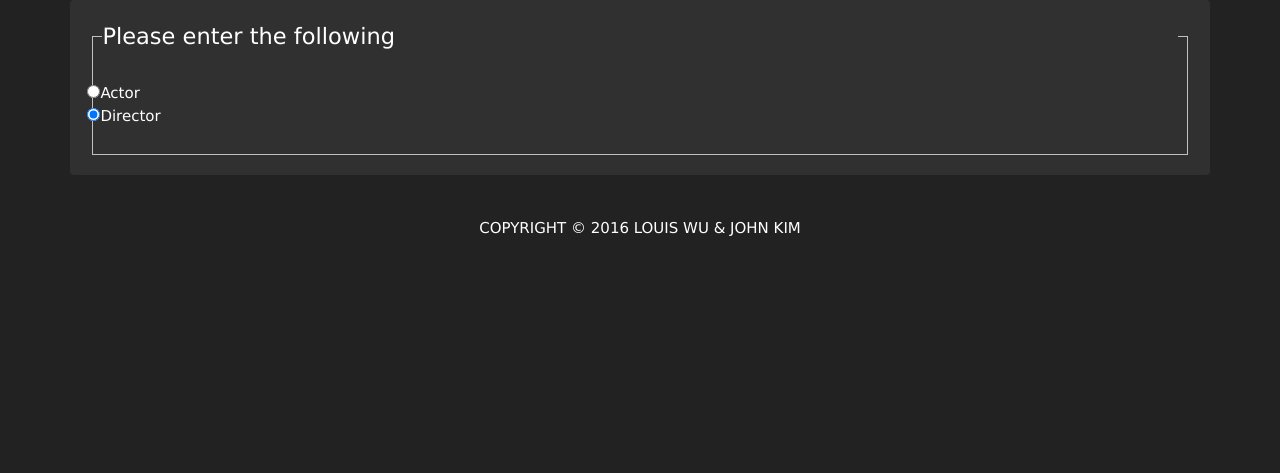
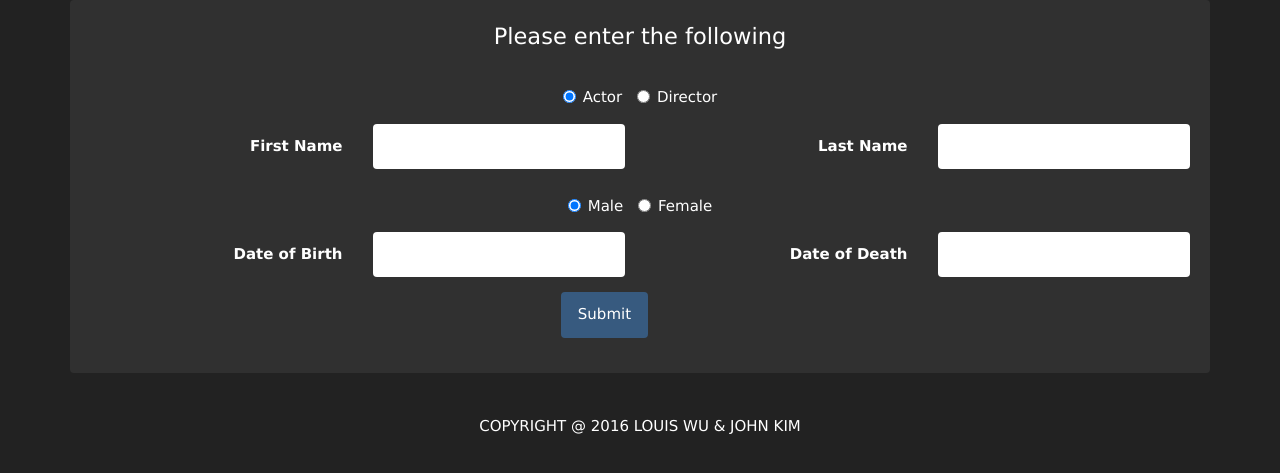
Before and after one commit to louis-wuitton/CS-143-Fall-2016, a PHP site: page /addperson.php in a window 1280 px wide. Shown: the part 60-533 px from the top of the page. Run offline with PHP 8.4, Linux system fonts and the light colour scheme; some libraries are stand-ins or nearby versions.

Commit message:
Editted the sign in sheet

```diff
--- a/Project-1c/www/addperson.php
+++ b/Project-1c/www/addperson.php
@@ -14,8 +14,7 @@
 </head>
 
 
-<body data-spy="scroll" data-target=".navbar" data-offset="50">
-
+<body>
 <nav class="navbar navbar-default navbar-fixed-top">
       <div class="container-fluid">
                 <div class="navbar-header">
@@ -33,35 +32,72 @@
                             <a href="#" class="dropdown-toggle" data-toggle="dropdown" role="button" aria-haspopup="true" aria-expanded="false">Add New Content <span class="caret"></span></a>
                             <ul class="dropdown-menu" role="menu">
                                 <li><a href="#">Add Actor/Director</a></li>
-                                <li><a href="#">Add Movie Information</a></li>
-                                <li><a href="#">Add Movie/Actor Relation</a></li>
-                                <li><a href="#">Add Movie/Director Relation</a></li>
+                                <li><a href="addmovie.php">Add Movie Information</a></li>
+                                <li><a href="addMRelation.php">Add Movie/Actor Relation</a></li>
+                                <li><a href="addPrelation.php">Add Movie/Director Relation</a></li>
                             </ul>
                         </li>
                         <li class="dropdown">
                             <a href="#" class="dropdown-toggle" data-toggle="dropdown" role="button" aria-haspopup="true" aria-expanded="false">Browsing<span class="caret"></span></a>
                             <ul class="dropdown-menu" role="menu">
-                                <li><a href="#">Show Actor Information</a></li>
-                                <li><a href="#">Show Movie Information</a></li>
+                                <li><a href="show_a.php">Show Actor Information</a></li>
+                                <li><a href="show_m.php">Show Movie Information</a></li>
                             </ul>
                         </li>
-                        <li><a>Searching</a></li>
+                        <li><a href="search.php">Searching</a></li>
                     </ul>
                 </div>
     </div>
  </nav>
 
   <div class="container">
-    <h1> Add a new Actor/Director</h1>
+    <h1> Add a new Actor/Director </h1>
     <div class="well bs-component">
-      <form method='post' action='submit.php' class="form-horizontal">
-          <fieldset>
-            <legend>Please enter the following </legend>
+      <form method="post" action="submit.php" class="form-horizontal">
+            <center><legend>Please enter the following </legend></center>
+            <div class="form-group"><center>
+	      	<label class="radio-inline">
+              	<input type="radio" name="identity" value="actor" checked>Actor
+              	</label>
+	      	<label class="radio-inline">
+	      	<input type="radio" name="identity" value="director">Director<br>
+              	</label></center>
+	     </div>
 	     <div class="form-group">
-              <input type="radio" name="identity" value="actor" checked>Actor<br>
-              <input type="radio" name="identity" value="director" checked>Director<br>
+		 <label for="firstname" class="col-sm-3 control-label">First Name </label>
+		 <div class="col-sm-3">
+			<input type="text" class="form-control" name="fname">
 		 </div>
-          </fieldset>
+		 <label for="lastname" class="col-sm-3 control-label">Last Name</label>
+		 <div class="col-sm-3">
+			<input type="text" class="form-control" name="lname">
+		 </div>
+	     </div>
+	     <div class="form-group"><center>
+		<label class="radio-inline">
+		  <input type="radio" name="gender" value="male" checked>Male
+		</label>
+		<label class="radio-inline">
+		  <input type="radio" name="gender" value="female">Female</label>
+		</label></center>
+	     </div>
+
+	     <div class="form-group">
+	     	<label for="dateofbirth" class="col-sm-3 control-label">Date of Birth</label>
+		<div class="col-sm-3">
+			<input type="text" class="form-control" name="dob">
+		</div>
+		<label for="dateofdeath" class="col-sm-3 control-label" name="dod">Date of Death</label>
+		<div class="col-sm-3">
+			<input type="text" class="form-control" name="dod">
+		</div>
+	     </div>
+
+	     <div class="form-group">
+		<div class="col-sm-4 col-sm-offset-5">
+		<button class="btn btn-primary" type="submit" value="Submit">Submit</button>
+		</div>
+	     </div>
 	</form>
 	</div>
 </div>
@@ -71,7 +107,7 @@
 
  <footer class="row">
      <br>
-     <div class="small-12 columns"><center>COPYRIGHT © 2016 LOUIS WU & JOHN KIM</center>
+     <div class="small-12 columns"><center>COPYRIGHT @ 2016 LOUIS WU & JOHN KIM</center>
     </div>
   </footer>
 </div>
```
Also changed, not shown: Project-1c/www/addMRelation.php (+7 -7 lines), Project-1c/www/addPrelation.php (+7 -7 lines), Project-1c/www/addmovie.php (+7 -7 lines), Project-1c/www/index.php (+7 -7 lines), Project-1c/www/search.php (+7 -7 lines), Project-1c/www/show_a.php (+7 -7 lines), Project-1c/www/show_m.php (+7 -7 lines). Lines whose indentation alone changed are shown as unchanged.
